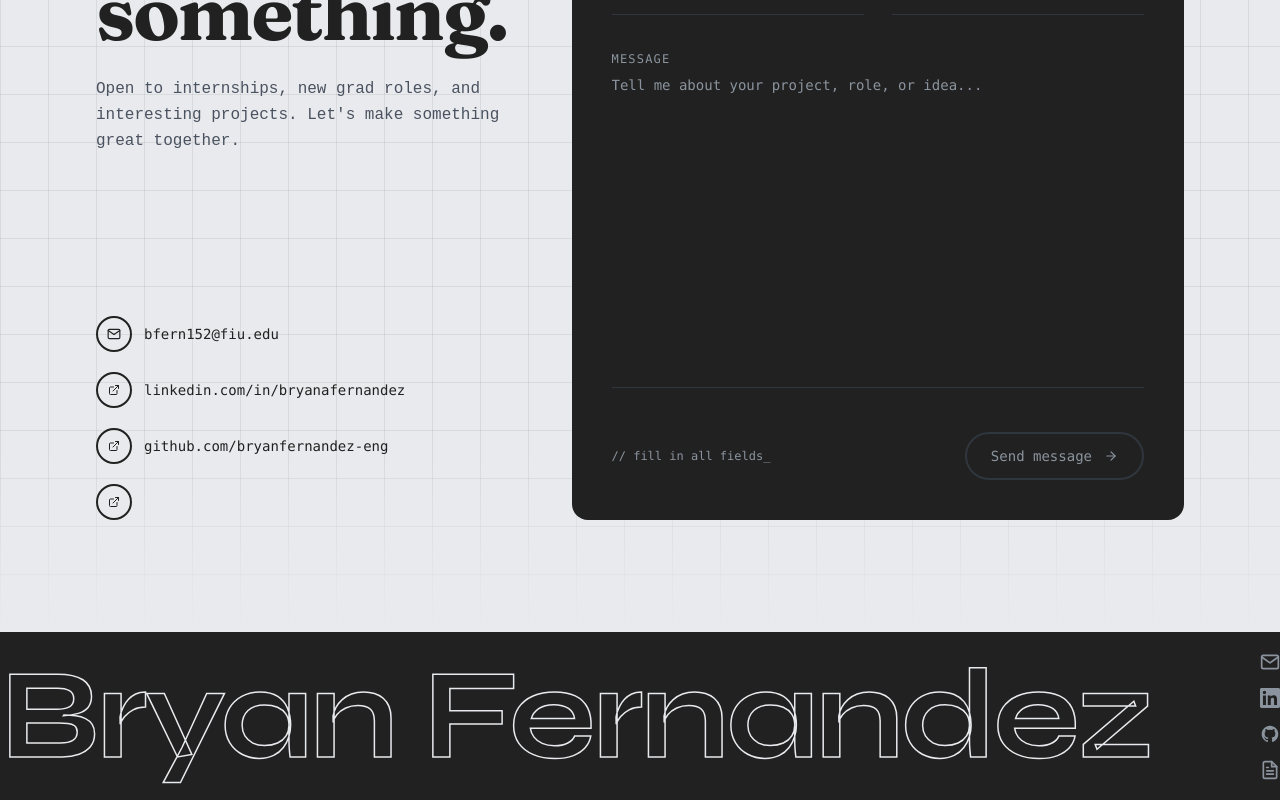
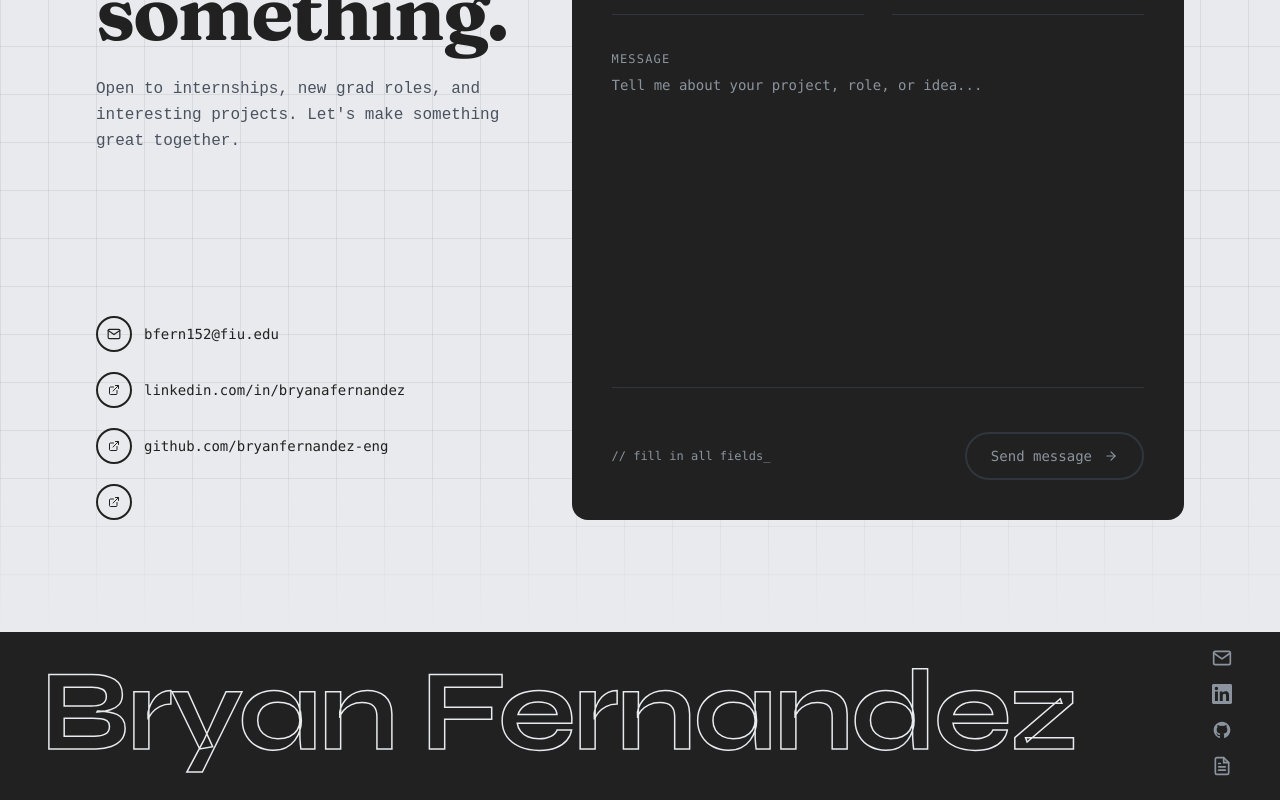
Before and after one commit to bryanfernandez-eng/portfolio_, a React (Vite) app: page / in a window 1280 px wide. Shown: the part 2754-3554 px from the top of the page. Built offline with nearby package versions, Linux system fonts and the light colour scheme; a web font is replaced by a local one.

Commit message:
fixed spacing

```diff
--- a/src/components/Footer.jsx
+++ b/src/components/Footer.jsx
@@ -39,12 +39,12 @@ function Footer() {
         }}
       />
 
-      <div className="relative flex flex-col items-center md:flex-row md:items-center md:justify-between py-5">
+      <div className="relative flex flex-col items-center md:flex-row md:items-center md:justify-between pt-4 pb-6 px-6 md:px-10">
         <h2
           className="font-bold leading-none tracking-tight select-none"
           style={{
             fontFamily: "'Syne', sans-serif",
-            fontSize: 'clamp(1rem, 10vw, 10rem)',
+            fontSize: 'clamp(1rem, 9vw, 10rem)',
             color: 'transparent',
             WebkitTextStroke: '1.5px #e8eaed',
           }}
@@ -52,7 +52,7 @@ function Footer() {
           Bryan Fernandez
         </h2>
 
-        <div className="flex md:flex-col flex-row gap-4 mt-4 md:mt-0">
+        <div className="flex md:flex-col flex-row items-center gap-4 mt-4 md:mt-0 md:pr-2">
           <a
             href="mailto:bfern152@fiu.edu"
             aria-label="Email"
@@ -74,6 +74,8 @@ function Footer() {
           ))}
         </div>
       </div>
+
+
     </footer>
   )
 }
```
